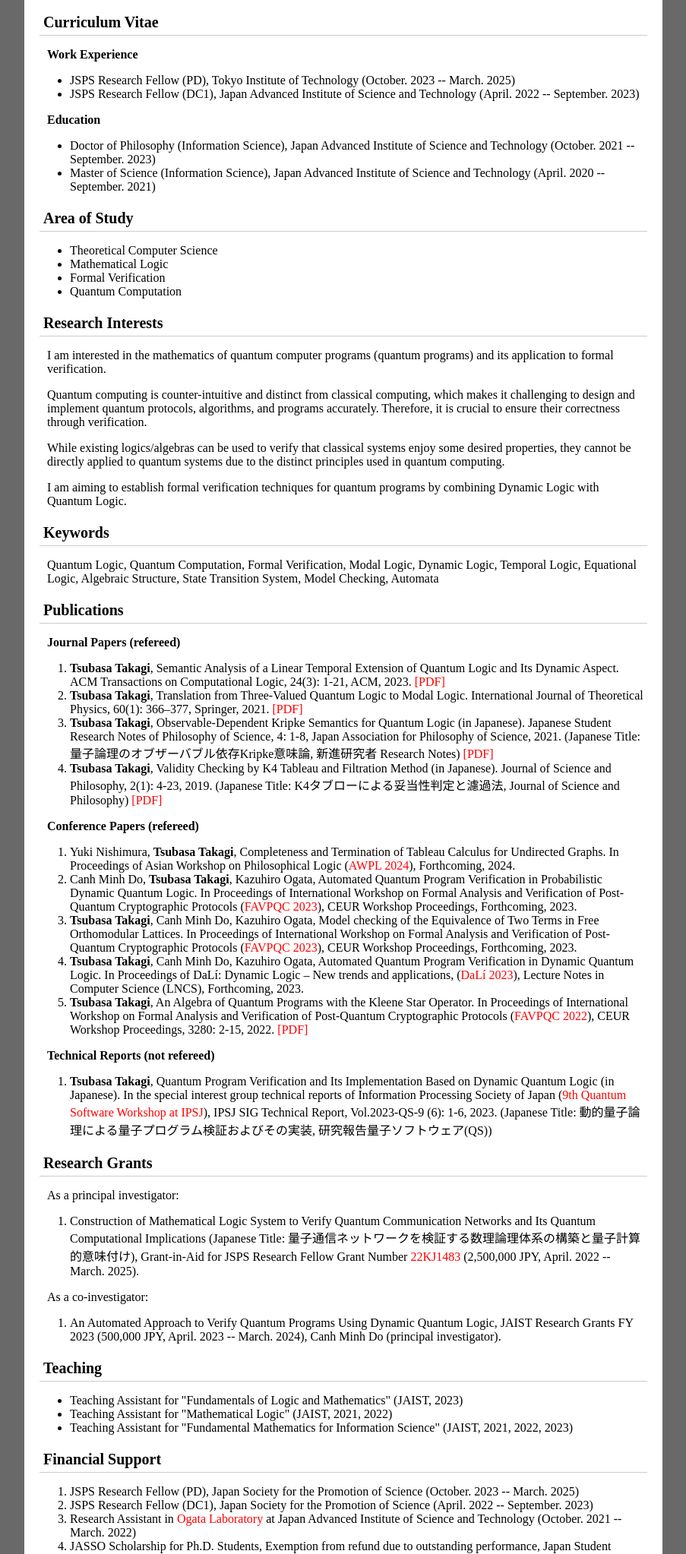
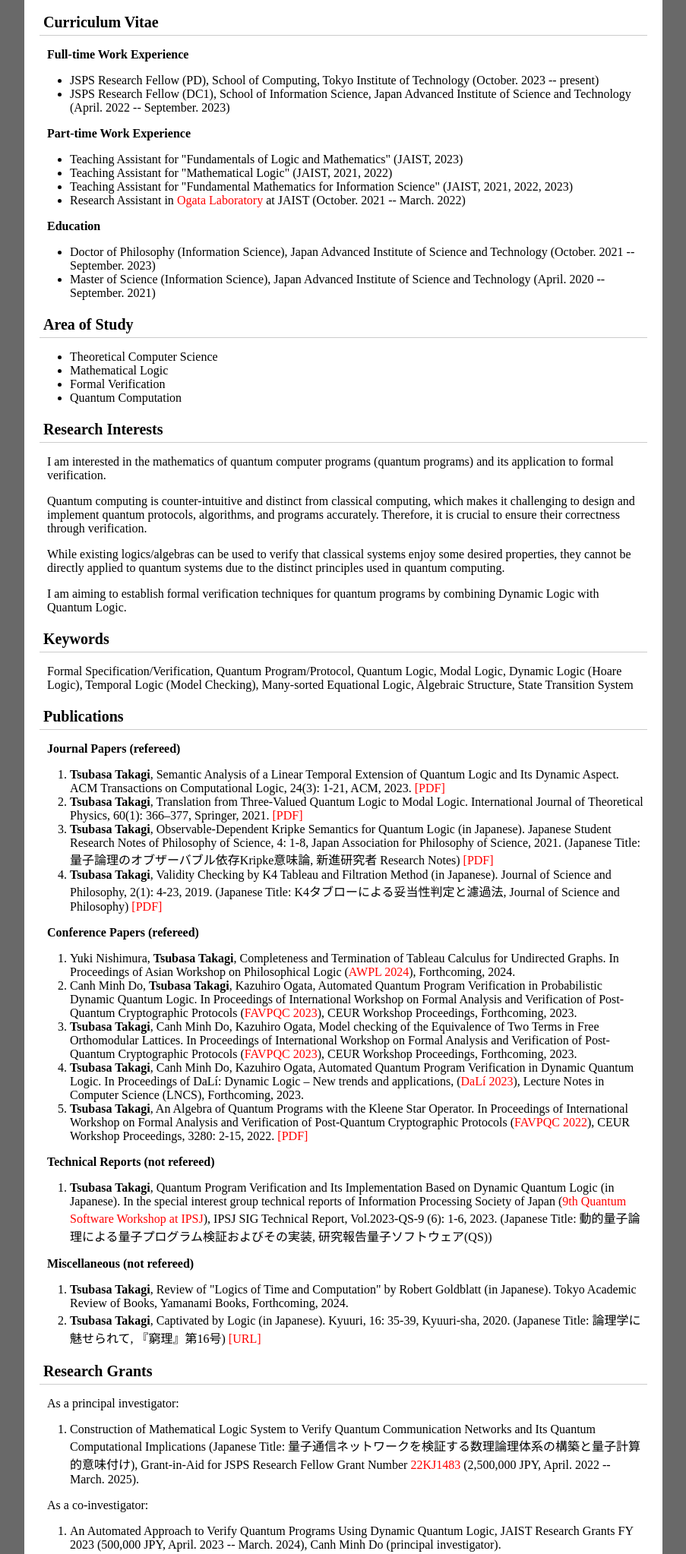
Before and after one commit to tt-logic/tt-logic.github.io, a plain HTML site: page index.html in a window 1280 px wide. Shown: the part 368-2414 px from the top of the page at 76% size, without its empty margins (188-1091 px from the left). Drawn offline with Linux system fonts and the light colour scheme.

Commit message:
Add files via upload

```diff
--- a/index.html
+++ b/index.html
@@ -49,10 +49,17 @@ document.write('<a href=JavaScript:mail_to("","")>takagi.t.ah[at]m.titech.ac.jp<
 </li>
     </ul>
 <h2 class="headline">Curriculum Vitae</h2>
-    <p><b>Work Experience</b></p>
+    <p><b>Full-time Work Experience</b></p>
 <ul>
-    <li>JSPS Research Fellow (PD), Tokyo Institute of Technology (October. 2023 -- March. 2025)</li>
-    <li>JSPS Research Fellow (DC1), Japan Advanced Institute of Science and Technology (April. 2022 -- September. 2023)</li>
+    <li>JSPS Research Fellow (PD), School of Computing, Tokyo Institute of Technology (October. 2023 -- present)</li>
+    <li>JSPS Research Fellow (DC1), School of Information Science, Japan Advanced Institute of Science and Technology (April. 2022 -- September. 2023)</li>
+</ul>
+    <p><b>Part-time Work Experience</b></p>
+<ul>
+    <li>Teaching Assistant for "Fundamentals of Logic and Mathematics" (JAIST, 2023)</li>
+    <li>Teaching Assistant for "Mathematical Logic" (JAIST, 2021, 2022)</li>
+    <li>Teaching Assistant for "Fundamental Mathematics for Information Science" (JAIST, 2021, 2022, 2023)</li>
+    <li>Research Assistant in <a href="http://www.jaist.ac.jp/~ogata/lab/">Ogata Laboratory</a> at JAIST (October. 2021 -- March. 2022)</li>
 </ul>
     <p><b>Education</b></p>
 <ul>
@@ -72,7 +79,7 @@ document.write('<a href=JavaScript:mail_to("","")>takagi.t.ah[at]m.titech.ac.jp<
     <p>While existing logics/algebras can be used to verify that classical systems enjoy some desired properties, they cannot be directly applied to quantum systems due to the distinct principles used in quantum computing.</p>
     <p>I am aiming to establish formal verification techniques for quantum programs by combining Dynamic Logic with Quantum Logic.</p>
 <h3 class="headline">Keywords</h3>
-    <p>Quantum Logic, Quantum Computation, Formal Verification, Modal Logic, Dynamic Logic, Temporal Logic, Equational Logic, Algebraic Structure, State Transition System, Model Checking, Automata</p>
+    <p>Formal Specification/Verification, Quantum Program/Protocol, Quantum Logic, Modal Logic, Dynamic Logic (Hoare Logic), Temporal Logic (Model Checking), Many-sorted Equational Logic, Algebraic Structure, State Transition System</p>
 <h2 class="headline">Publications</h2>
 <p><b>Journal Papers (refereed)</b></p>
 <ol>
@@ -93,6 +100,11 @@ document.write('<a href=JavaScript:mail_to("","")>takagi.t.ah[at]m.titech.ac.jp<
 <ol>
     <li><b>Tsubasa Takagi</b>, Quantum Program Verification and Its Implementation Based on Dynamic Quantum Logic (in Japanese). In the special interest group technical reports of Information Processing Society of Japan (<a href="https://www.ipsj.or.jp/kenkyukai/event/qs9.html">9th Quantum Software Workshop at IPSJ</a>), IPSJ SIG Technical Report, Vol.2023-QS-9 (6): 1-6, 2023. (Japanese Title: 動的量子論理による量子プログラム検証およびその実装, 研究報告量子ソフトウェア(QS))</li>
 </ol>
+<p><b>Miscellaneous (not refereed)</b></p>
+<ol>
+    <li><b>Tsubasa Takagi</b>, Review of "Logics of Time and Computation" by Robert Goldblatt (in Japanese). Tokyo Academic Review of Books, Yamanami Books, Forthcoming, 2024.</li>
+    <li><b>Tsubasa Takagi</b>, Captivated by Logic (in Japanese). Kyuuri, 16: 35-39, Kyuuri-sha, 2020. (Japanese Title: 論理学に魅せられて, 『窮理』第16号) <a href="https://kyuurisha.com/info/kyuuri-no16-info/">[URL]</a></li>
+</ol>
 <h2 class="headline">Research Grants</h2>
     <p>As a principal investigator:</p>
     <ol>
@@ -102,17 +114,8 @@ document.write('<a href=JavaScript:mail_to("","")>takagi.t.ah[at]m.titech.ac.jp<
     <ol>
         <li>An Automated Approach to Verify Quantum Programs Using Dynamic Quantum Logic, JAIST Research Grants FY 2023 (500,000 JPY, April. 2023 -- March. 2024), Canh Minh Do (principal investigator).</li>
     </ol>
-<h2 class="headline">Teaching</h2>
-    <ul>
-        <li>Teaching Assistant for "Fundamentals of Logic and Mathematics" (JAIST, 2023)</li>
-        <li>Teaching Assistant for "Mathematical Logic" (JAIST, 2021, 2022)</li>
-        <li>Teaching Assistant for "Fundamental Mathematics for Information Science" (JAIST, 2021, 2022, 2023)</li>
-    </ul>
 <h2 class="headline">Financial Support</h2>
     <ol>
-        <li>JSPS Research Fellow (PD), Japan Society for the Promotion of Science (October. 2023 -- March. 2025)</li>
-        <li>JSPS Research Fellow (DC1), Japan Society for the Promotion of Science (April. 2022 -- September. 2023)</li>
-        <li>Research Assistant in <a href="http://www.jaist.ac.jp/~ogata/lab/">Ogata Laboratory</a> at Japan Advanced Institute of Science and Technology (October. 2021 -- March. 2022)</li>
         <li>JASSO Scholarship for Ph.D. Students, Exemption from refund due to outstanding performance, Japan Student Services Organization (October. 2021 -- March. 2022)</li>
         <li>JASSO Scholarship for Master's Students, Exemption from refund due to outstanding performance, Japan Student Services Organization (April. 2020 -- September. 2021)</li>
         <li>SD Program Scholarship, Japan Advanced Institute of Science and Technology (April. 2020 -- March. 2022)</li>
```
